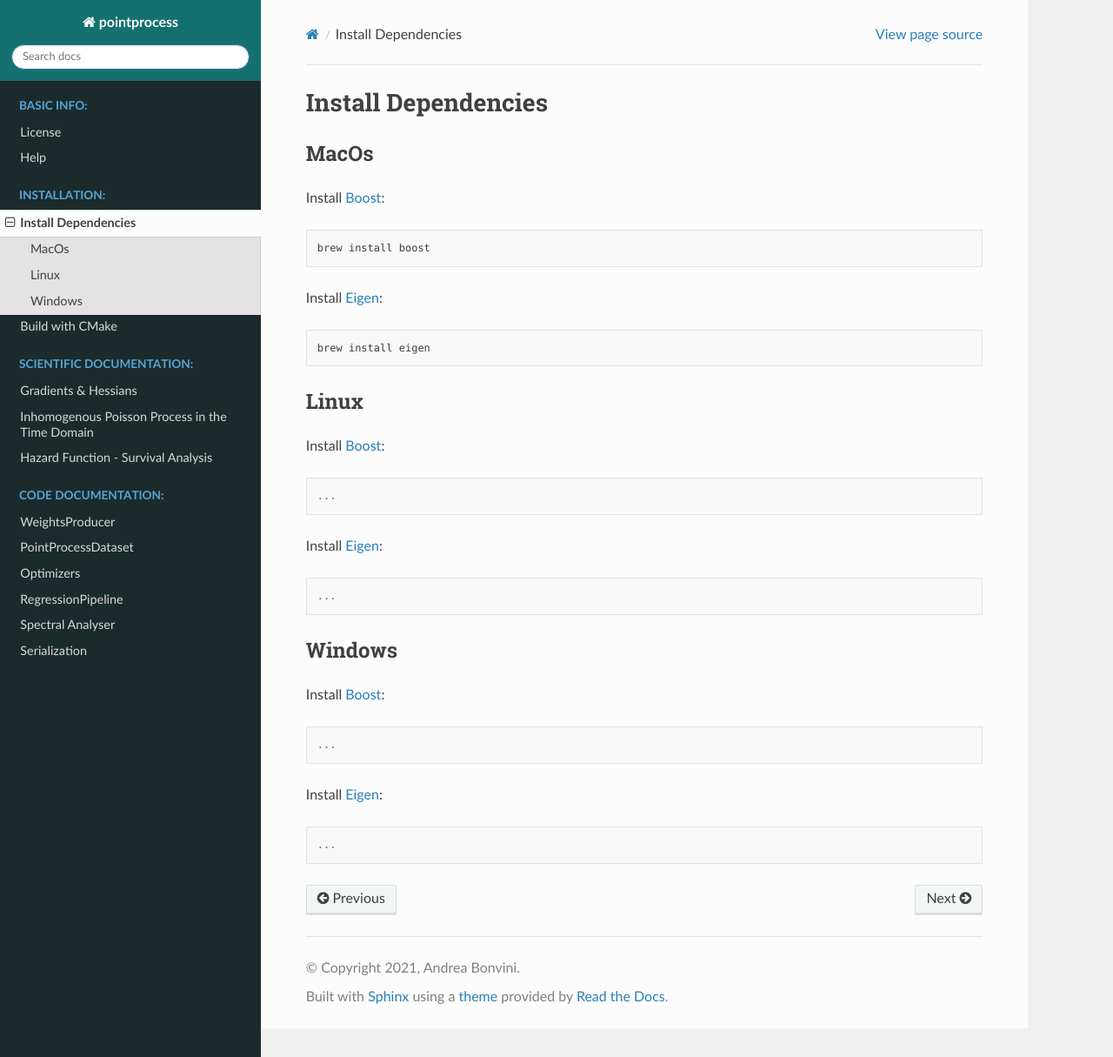
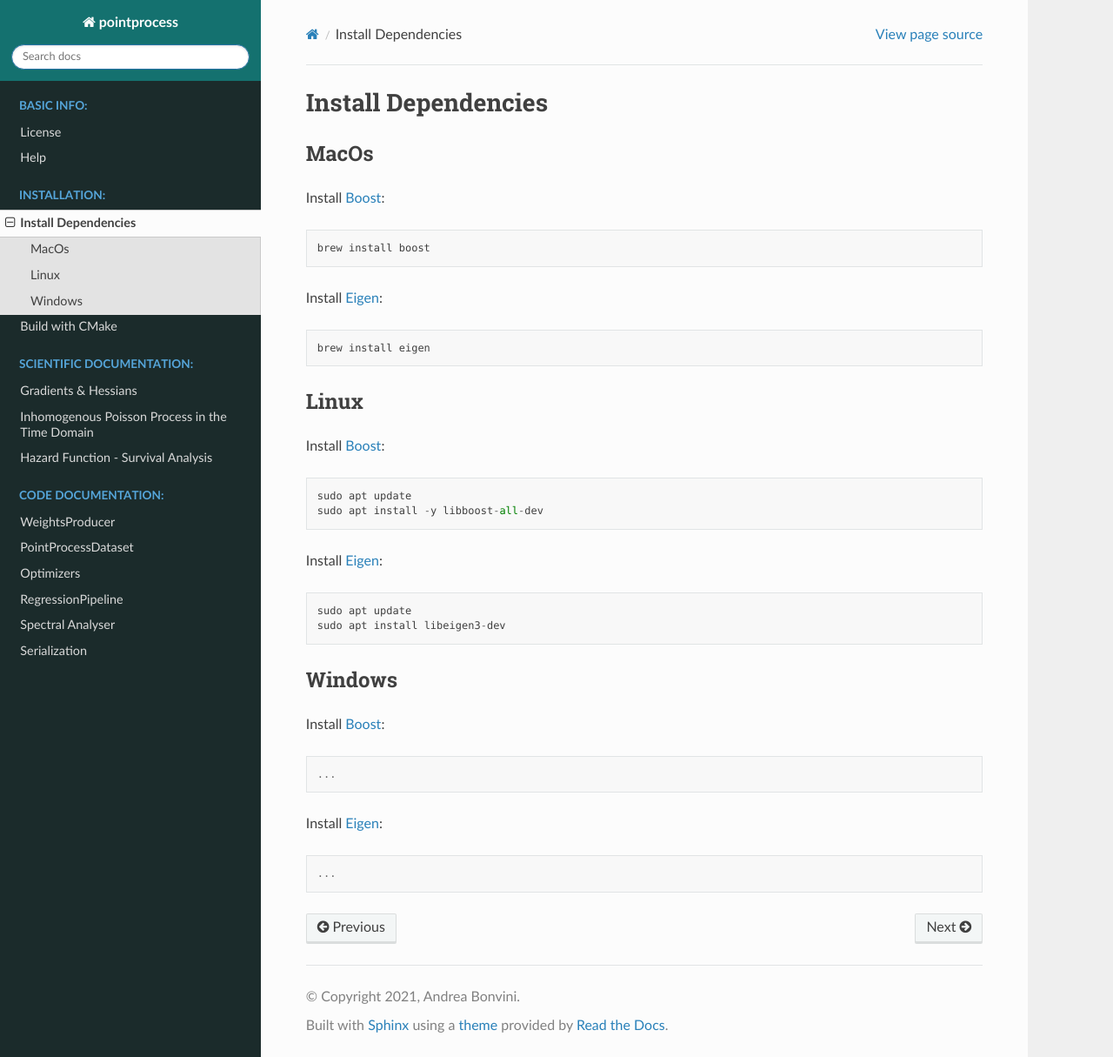
Before and after one commit to andreabonvini/pointprocess, a Sphinx documentation site: the page built from docs/source/installdependencies.rst, in a window 1280 px wide and 1215 px high. Shown: the whole window at 87% size. Built offline with Sphinx 7.4.7 and the Read the Docs theme 2.0.0, drawn with Linux system fonts in a browser that asks for light colours.

```diff
--- a/docs/source/installdependencies.rst
+++ b/docs/source/installdependencies.rst
@@ -18,11 +18,13 @@
 
 Install `Boost <https://www.boost.org>`_::
 
-   ...
+   sudo apt update
+   sudo apt install -y libboost-all-dev
 
 Install `Eigen <https://eigen.tuxfamily.org>`_::
 
-   ...
+   sudo apt update
+   sudo apt install libeigen3-dev
 
 
 Windows
```
Also changed, not shown: 1 other file.
